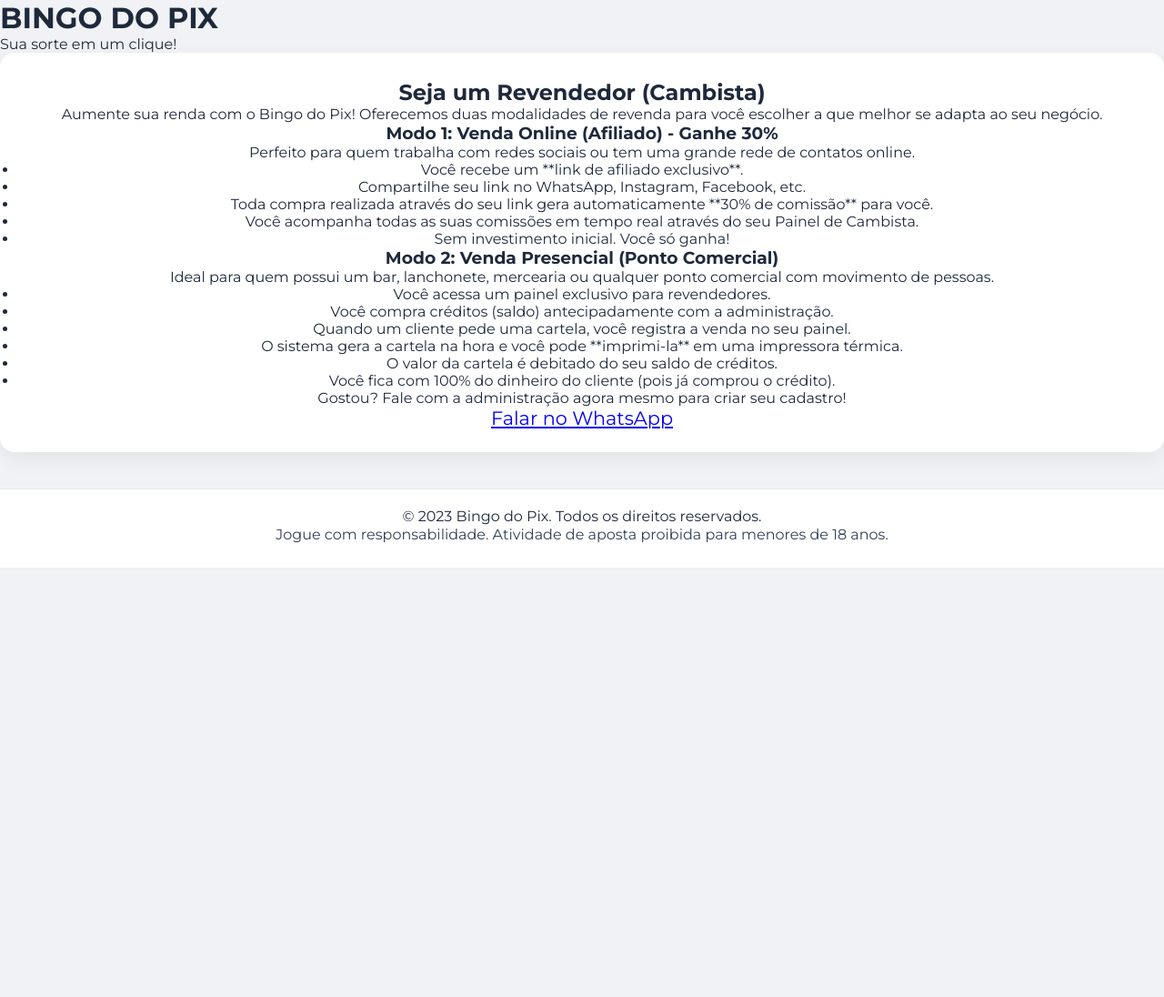
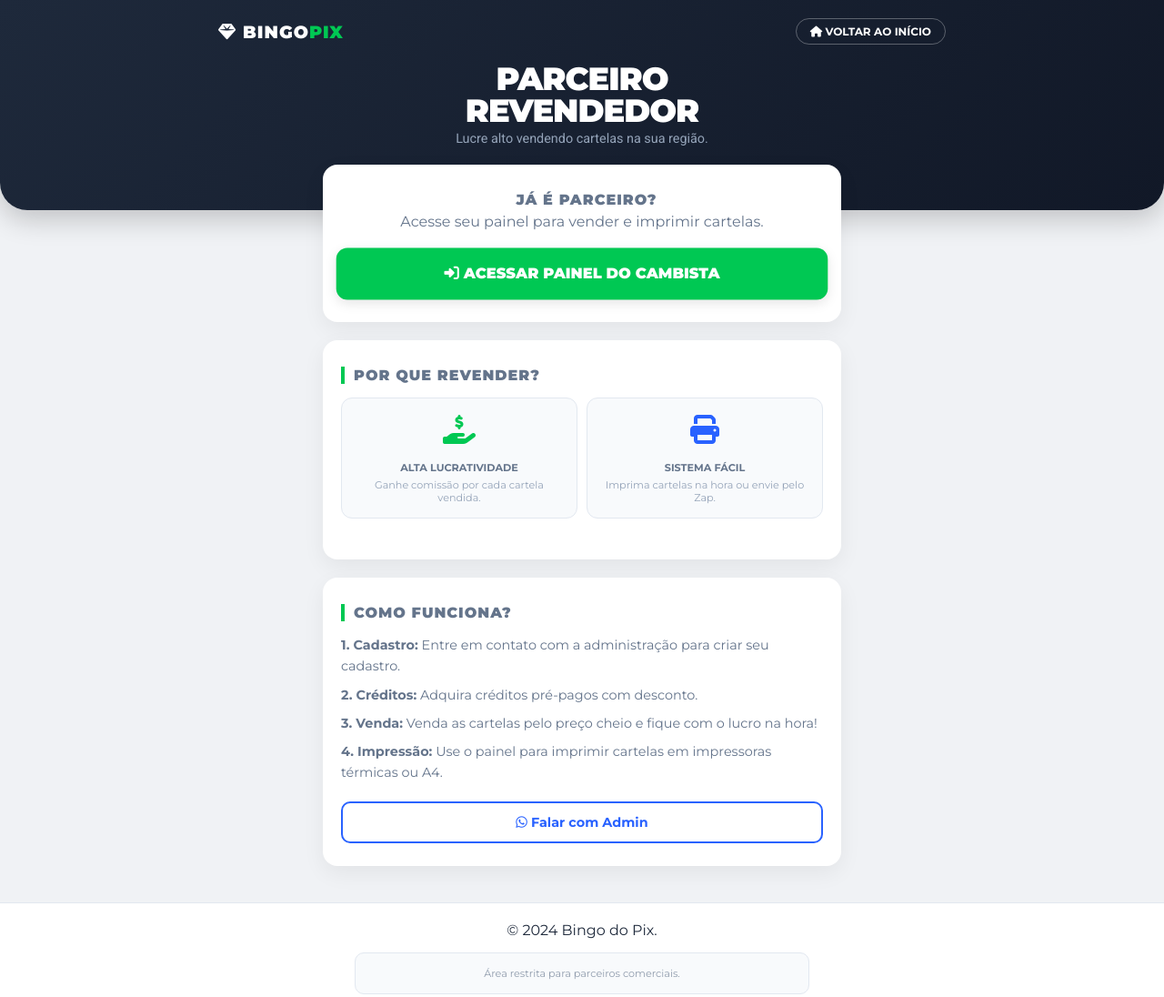
Before and after one commit to p3rtub4d00/PIX-DO-BINGO, a website: page public/revendedor.html in a window 1280 px wide. Shown: the top 1096 px of the page at 91% size. Before the commit the page ends 800 px from the top, so only its background shows below. Drawn offline with Linux system fonts and the light colour scheme.

Commit message:
Update revendedor.html

```diff
--- a/public/revendedor.html
+++ b/public/revendedor.html
@@ -4,56 +4,85 @@
     <meta charset="UTF-8">
     <meta name="viewport" content="width=device-width, initial-scale=1.0">
     <title>Seja um Revendedor - Bingo do Pix</title>
+
+    <link rel="manifest" href="manifest.json">
+    <meta name="theme-color" content="#00C853">
+    <link href="https://fonts.googleapis.com/css2?family=Montserrat:wght@400;700;900&family=Roboto:wght@400;700&display=swap" rel="stylesheet">
+    <link rel="stylesheet" href="https://cdnjs.cloudflare.com/ajax/libs/font-awesome/6.4.0/css/all.min.css">
+
     <link rel="stylesheet" href="style.css">
-    <link href="https://fonts.googleapis.com/css2?family=Montserrat:wght@700;900&family=Lato:wght@400;700&display=swap" rel="stylesheet">
 </head>
 <body>
-    <header>
-        <h1 class="title-gradient">BINGO DO PIX</h1>
-        <p class="slogan">Sua sorte em um clique!</p>
+
+    <header class="hero-header">
+        <div class="top-bar">
+            <div class="logo-area">
+                <i class="fa-solid fa-gem logo-icon"></i> BINGO<span class="highlight">PIX</span>
+            </div>
+            <a href="/" class="btn-revendedor-outline">
+                <i class="fa-solid fa-house"></i> Voltar ao Início
+            </a>
+        </div>
+
+        <div class="hero-content">
+            <h1 class="main-title">PARCEIRO <br>REVENDEDOR</h1>
+            <p class="subtitle">Lucre alto vendendo cartelas na sua região.</p>
+        </div>
     </header>
 
-    <main>
-        <section class="card card-revendedor">
-            <h2>Seja um Revendedor (Cambista)</h2>
-            <p>Aumente sua renda com o Bingo do Pix! Oferecemos duas modalidades de revenda para você escolher a que melhor se adapta ao seu negócio.</p>
+    <main class="container">
 
-            <h3>Modo 1: Venda Online (Afiliado) - Ganhe 30%</h3>
-            <p>Perfeito para quem trabalha com redes sociais ou tem uma grande rede de contatos online.</p>
-            <ul>
-                <li>Você recebe um **link de afiliado exclusivo**.</li>
-                <li>Compartilhe seu link no WhatsApp, Instagram, Facebook, etc.</li>
-                <li>Toda compra realizada através do seu link gera automaticamente **30% de comissão** para você.</li>
-                <li>Você acompanha todas as suas comissões em tempo real através do seu Painel de Cambista.</li>
-                <li>Sem investimento inicial. Você só ganha!</li>
-            </ul>
+        <section class="card animate-up">
+            <h2 class="section-title" style="text-align: center; border: none; margin-bottom: 5px;">Já é parceiro?</h2>
+            <p style="color: #64748b; margin-bottom: 20px;">Acesse seu painel para vender e imprimir cartelas.</p>
 
-            <h3>Modo 2: Venda Presencial (Ponto Comercial)</h3>
-            <p>Ideal para quem possui um bar, lanchonete, mercearia ou qualquer ponto comercial com movimento de pessoas.</p>
-            <ul>
-                <li>Você acessa um painel exclusivo para revendedores.</li>
-                <li>Você compra créditos (saldo) antecipadamente com a administração.</li>
-                <li>Quando um cliente pede uma cartela, você registra a venda no seu painel.</li>
-                <li>O sistema gera a cartela na hora e você pode **imprimi-la** em uma impressora térmica.</li>
-                <li>O valor da cartela é debitado do seu saldo de créditos.</li>
-                <li>Você fica com 100% do dinheiro do cliente (pois já comprou o crédito).</li>
-            </ul>
+            <a href="/cambista/login.html" class="btn-action btn-green pulse" style="display: block; text-decoration: none; line-height: 1.5;">
+                <i class="fa-solid fa-right-to-bracket"></i> ACESSAR PAINEL DO CAMBISTA
+            </a>
+        </section>
 
-            <div class="cta-final">
-                <p>Gostou? Fale com a administração agora mesmo para criar seu cadastro!</p>
-                <a href="https://wa.me/5569999083361" target="_blank" class="btn-comprar btn-destaque" style="max-width: 400px; margin-top: 15px; font-size: 1.3em;">
-                    Falar no WhatsApp
-                </a>
+        <section class="card animate-up delay-1">
+            <h2 class="section-title">Por que revender?</h2>
+
+            <div class="premios-grid">
+                <div class="premio-card">
+                    <div class="icon-trophy" style="color: #00C853; font-size: 2rem; margin-bottom: 10px;"><i class="fa-solid fa-hand-holding-dollar"></i></div>
+                    <span class="label">Alta Lucratividade</span>
+                    <p class="sub" style="margin-top: 5px;">Ganhe comissão por cada cartela vendida.</p>
+                </div>
+
+                <div class="premio-card">
+                    <div class="icon-medal" style="color: #2962FF; font-size: 2rem; margin-bottom: 10px;"><i class="fa-solid fa-print"></i></div>
+                    <span class="label">Sistema Fácil</span>
+                    <p class="sub" style="margin-top: 5px;">Imprima cartelas na hora ou envie pelo Zap.</p>
+                </div>
+            </div>
+        </section>
+
+        <section class="card animate-up delay-2">
+            <h2 class="section-title">Como Funciona?</h2>
+            <div class="regras-conteudo" style="padding: 0;">
+                <p><strong>1. Cadastro:</strong> Entre em contato com a administração para criar seu cadastro.</p>
+                <p><strong>2. Créditos:</strong> Adquira créditos pré-pagos com desconto.</p>
+                <p><strong>3. Venda:</strong> Venda as cartelas pelo preço cheio e fique com o lucro na hora!</p>
+                <p><strong>4. Impressão:</strong> Use o painel para imprimir cartelas em impressoras térmicas ou A4.</p>
             </div>
 
+            <a href="https://wa.me/5569999083361" target="_blank" class="btn-outline" style="display: block; text-decoration: none; margin-top: 20px; text-align: center;">
+                <i class="fa-brands fa-whatsapp"></i> Falar com Admin
+            </a>
         </section>
+
     </main>
 
     <footer>
-        <p>&copy; 2023 Bingo do Pix. Todos os direitos reservados.</p>
-        <div class="legal-links">
-            <p class="legal-warning">Jogue com responsabilidade. Atividade de aposta proibida para menores de 18 anos.</p>
+        <div class="footer-content">
+            <p>&copy; 2024 Bingo do Pix.</p>
+            <div class="legal-box">
+                <p class="legal-sub">Área restrita para parceiros comerciais.</p>
+            </div>
         </div>
     </footer>
+
 </body>
 </html>
```
